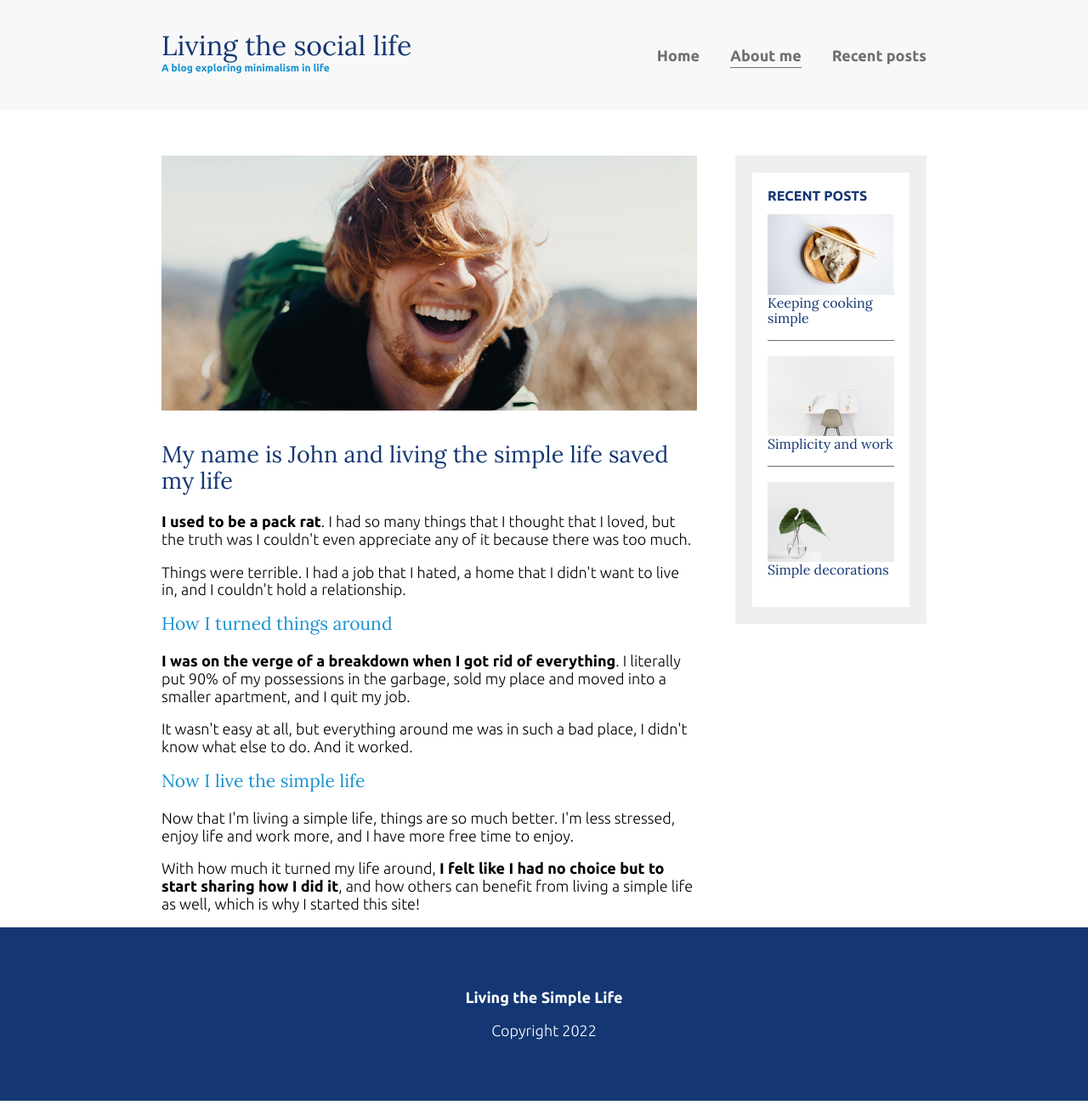
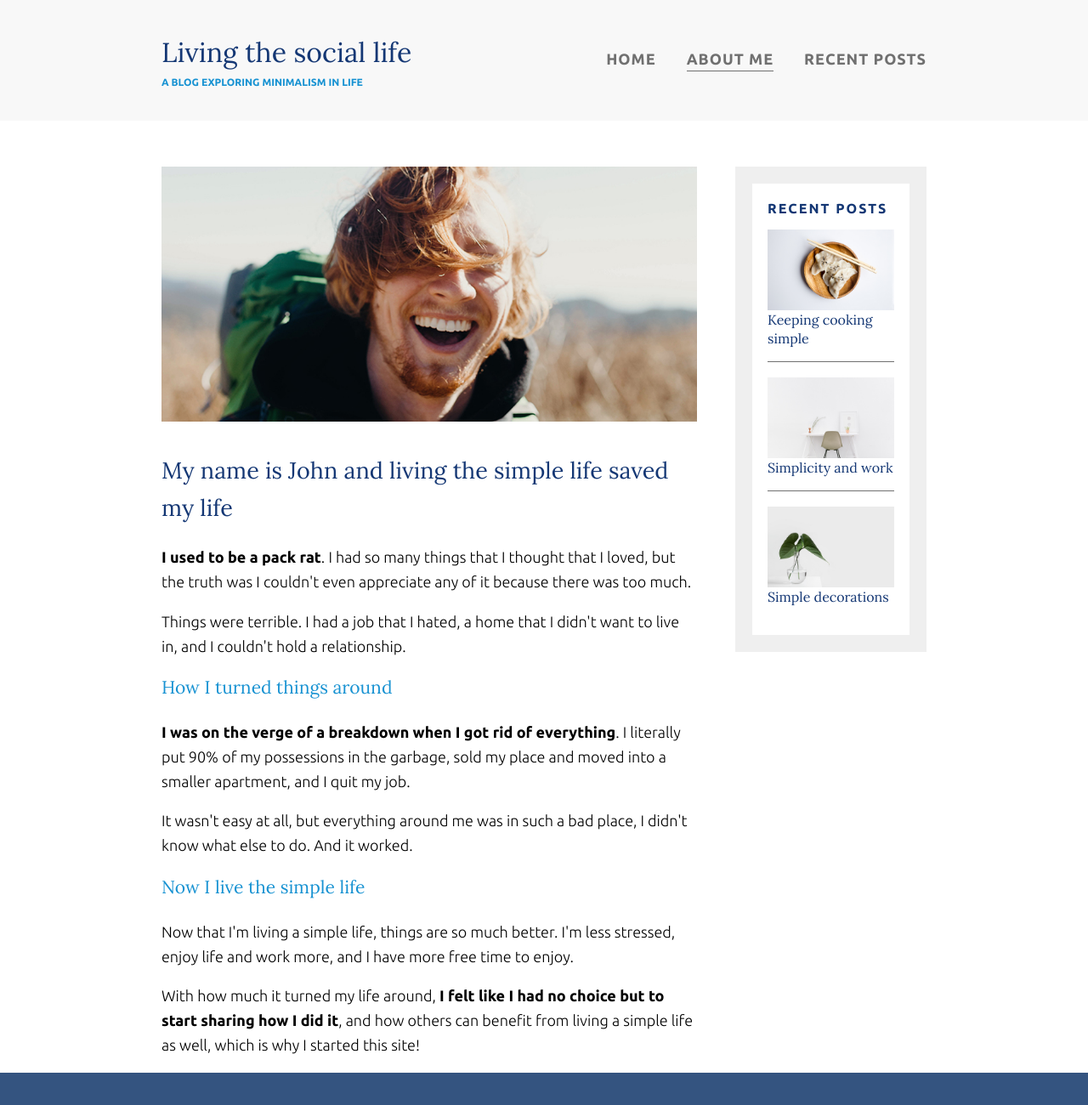
Before and after one commit to badkamyk/minimalistic-blog, a plain HTML site: page about-me.html in a window 1280 px wide. Shown: the top 1300 px of the page at 85% size. Drawn offline with nearby package versions, Linux system fonts and the light colour scheme.

Commit message:
minimalistic blog

```diff
--- a/css/styles.css
+++ b/css/styles.css
@@ -9,6 +9,7 @@ body {
     font-family: 'Ubuntu', sans-serif;
     font-size: 1.125rem;
     font-weight: 300;
+    line-height: 1.6;
 }
 
 img {
@@ -64,6 +65,7 @@ strong {
     color: #1792d2;
     font-size: .75rem;
     margin: 0;
+    text-transform: uppercase;
 }
 
 .article-title {
@@ -79,6 +81,8 @@ strong {
     color: #1792d2;
     text-decoration: none;
     font-weight: 700;
+    text-transform: uppercase;
+    letter-spacing: 1px;
 }
 
 .article-read-more:hover,
@@ -94,11 +98,13 @@ strong {
 .widget-title,
 .widget-recent-post-title {
     font-size: 1rem;
+    line-height: 1.4;
 }
 
 .widget-title {
     font-family: 'Ubuntu', sans-serif;
     font-weight: 700;
+    letter-spacing: 2px;
 }
 
 .widget-recent-post-title {
@@ -130,8 +136,8 @@ header {
 }
 
 footer {
-    background:#143774;
-    color: white;
+    background:#345480;
+    color: rgba(255,255,255, .65);
     text-align: center;
     padding: 3em 0;
 }
@@ -173,6 +179,8 @@ nav a {
     text-decoration: none;
     color: #707070;
     font-weight: 700;
+    text-transform: uppercase;
+    letter-spacing: 1px;
     padding: .25em 0;
 }
 
```
